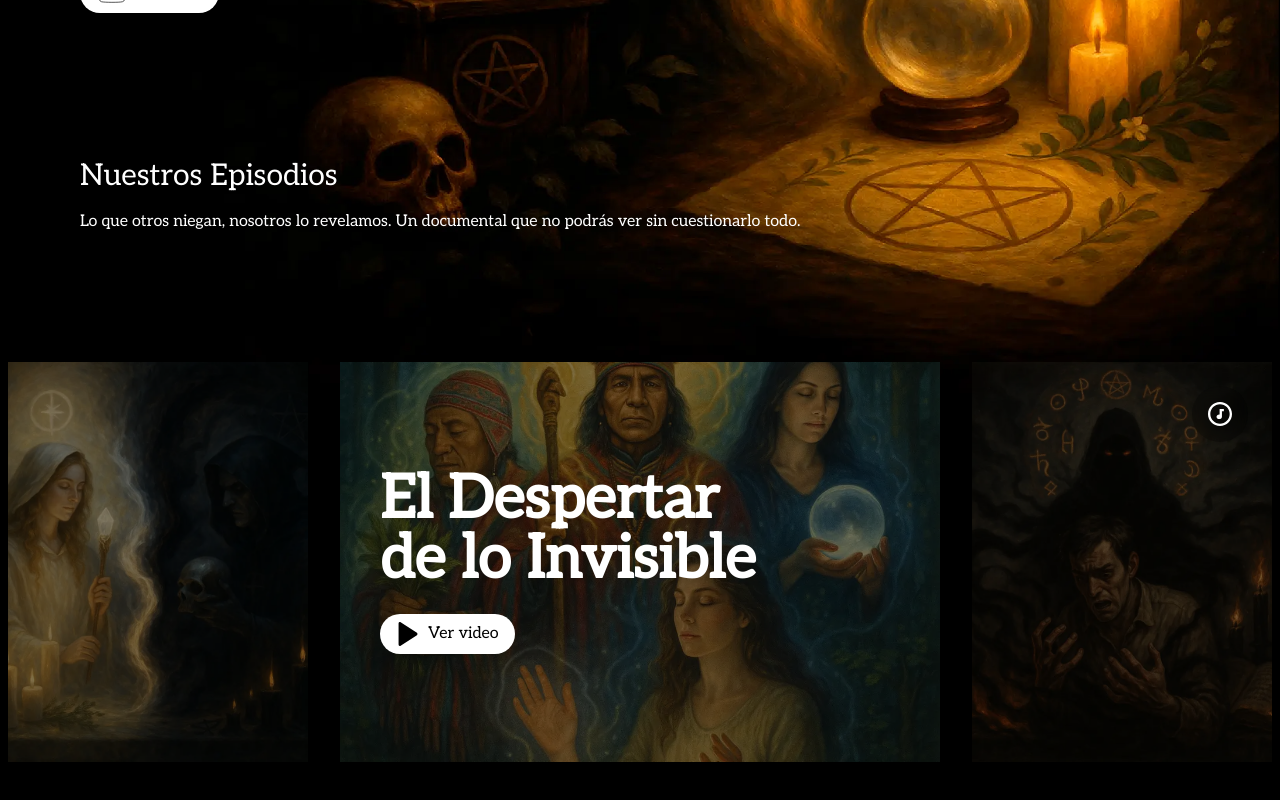
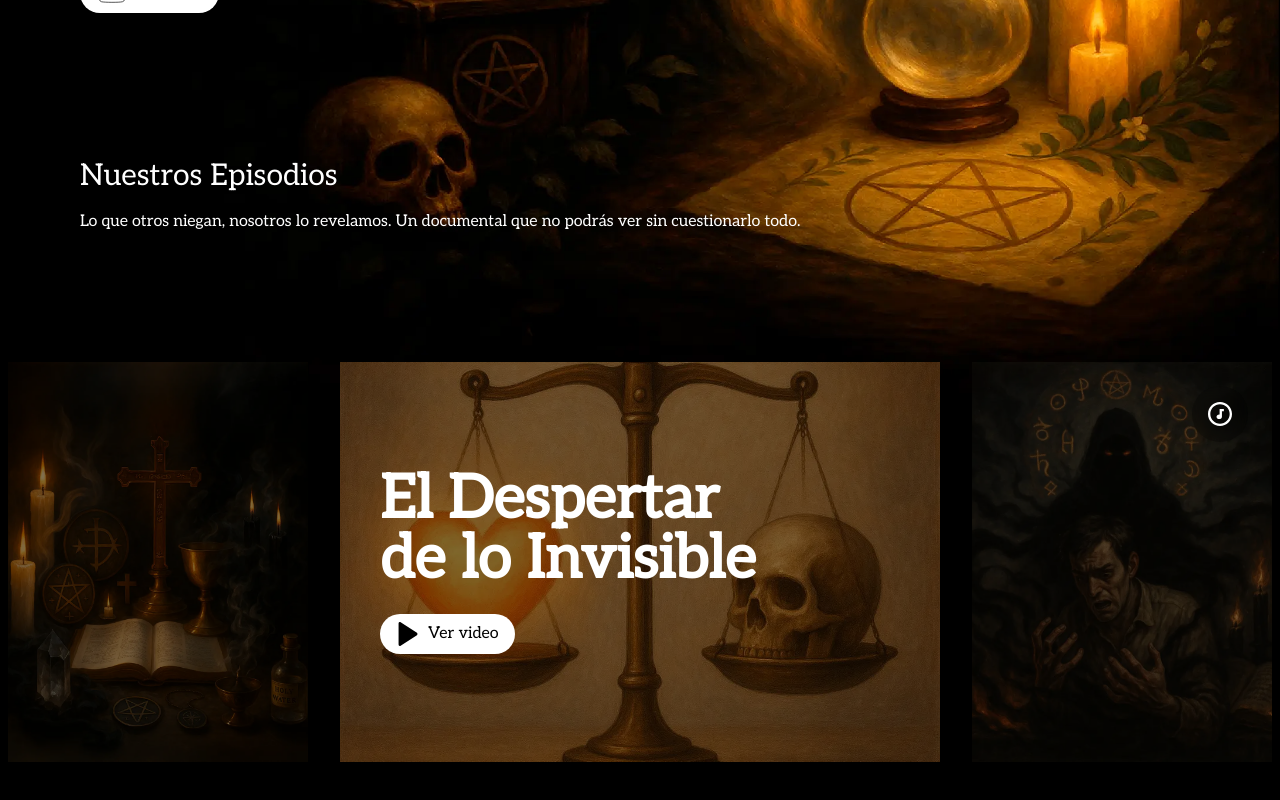
Before and after one commit to alonsoyiyi/web-silvia, a Next.js app: page /documental in a window 1280 px wide. Shown: the part 326-1126 px from the top of the page. Built offline with nearby package versions, Linux system fonts and the light colour scheme.

Commit message:
images documental

```diff
--- a/app/components/EpisodesSlider/index.js
+++ b/app/components/EpisodesSlider/index.js
@@ -6,7 +6,7 @@ import Image from 'next/image';
 const slides = [
   {
     id: 1,
-    image: '/images/despertarinvisible.webp',
+    image: '/images/balanza.webp',
     title: 'El Despertar \n de lo Invisible'
   },
   {
@@ -16,13 +16,13 @@ const slides = [
   },
   {
     id: 3,
-    image: '/images/luzcura.webp',
+    image: '/images/brujita.webp',
     title: 'La Luz \n que cura'
   },
   {
     id: 4,
-    image: '/images/herenciaoculto.webp',
-    title: 'Herencia \n de lo Oculto'
+    image: '/images/cruz.webp',
+    title: 'El otro lado \n de la Creencia'
   }
 ];
 
```
Also changed, not shown: public/images/brujita.webp (added), public/images/cruz.webp (added).
